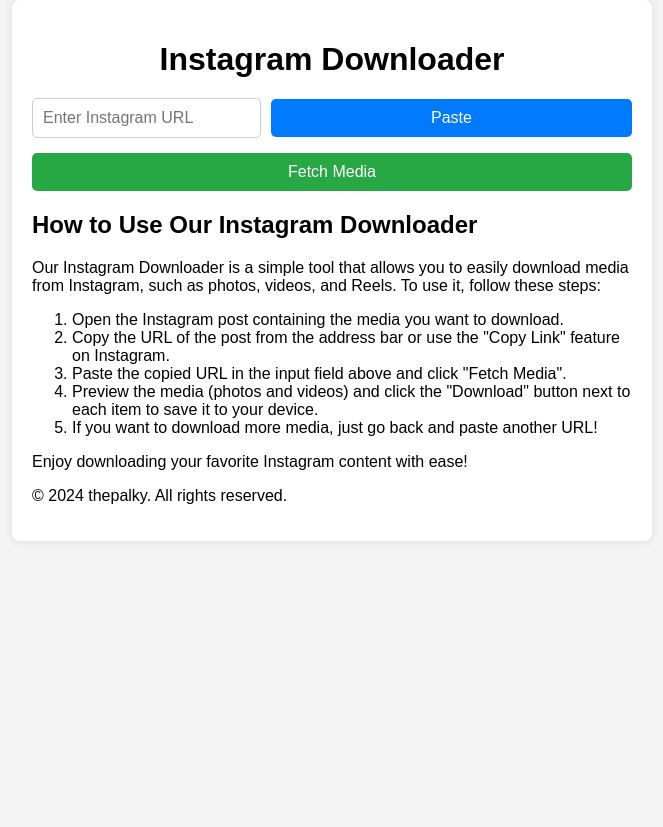
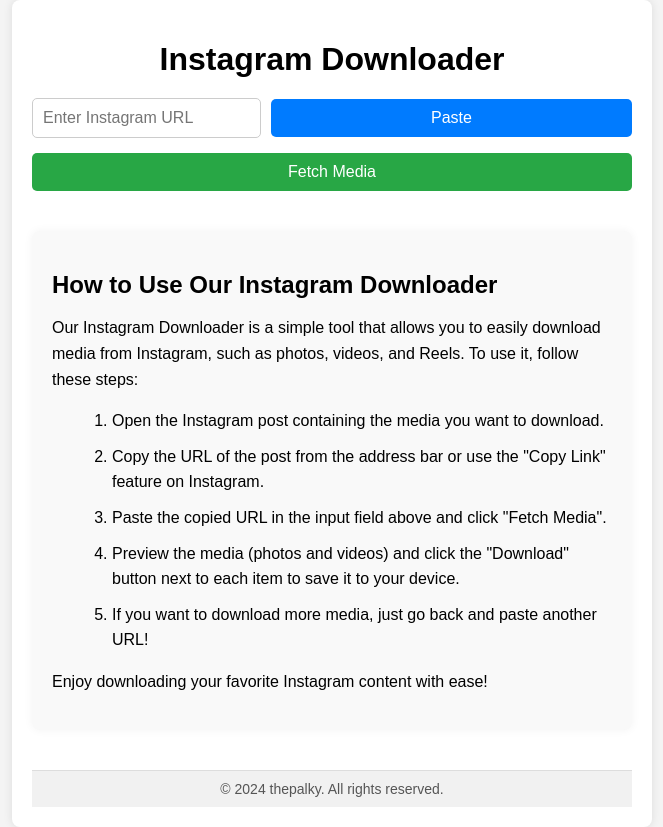
Before and after one commit to itsmethepalky/Downsnap, a Flask app: page / in a window 1280 px wide. Shown: the whole page, without its empty margins (308-971 px from the left). Before the commit the page ends 504 px from the top, so only its background shows below. Run offline with Flask 2, Linux system fonts and the light colour scheme.

Commit message:
Update style.css

```diff
--- a/static/style.css
+++ b/static/style.css
@@ -93,6 +93,51 @@ button:hover {
     margin-bottom: 10px;
 }
 
+/* Blog Section */
+#blog-section {
+    margin-top: 40px;
+    background-color: #f9f9f9;
+    padding: 20px;
+    border-radius: 8px;
+    box-shadow: 0 0 10px rgba(0, 0, 0, 0.05);
+}
+
+#blog-section h2 {
+    font-size: 24px;
+    margin-bottom: 15px;
+}
+
+#blog-section p {
+    font-size: 16px;
+    line-height: 1.6;
+}
+
+#blog-section ol {
+    font-size: 16px;
+    line-height: 1.6;
+    margin-left: 20px;
+}
+
+#blog-section ol li {
+    margin-bottom: 10px;
+}
+
+/* Footer */
+footer {
+    text-align: center;
+    margin-top: 40px;
+    font-size: 14px;
+    color: #555;
+}
+
+footer p {
+    margin: 0;
+    padding: 10px 0;
+    background-color: #f1f1f1;
+    border-top: 1px solid #ddd;
+}
+
+/* Media query for responsive design */
 @media (max-width: 768px) {
     .container {
         width: 90%;
@@ -110,4 +155,9 @@ button:hover {
     button {
         margin-top: 10px;
     }
+
+    /* Blog Section */
+    #blog-section {
+        padding: 15px;
+    }
 }
```
